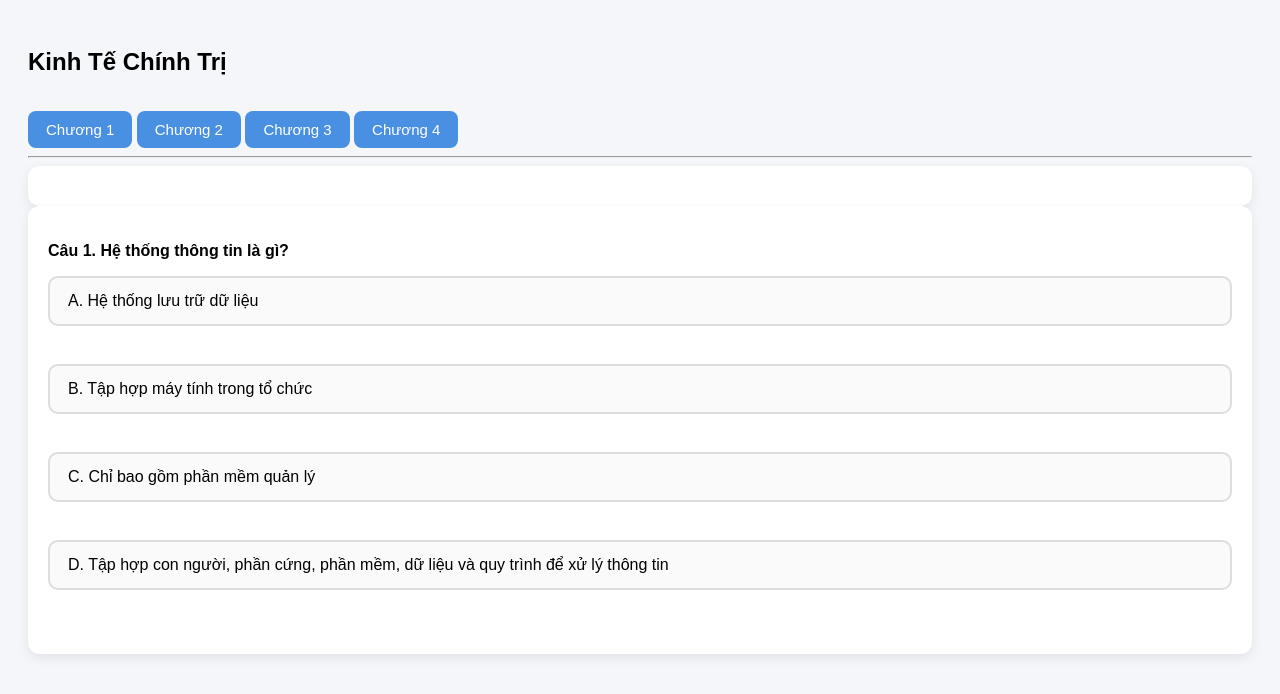
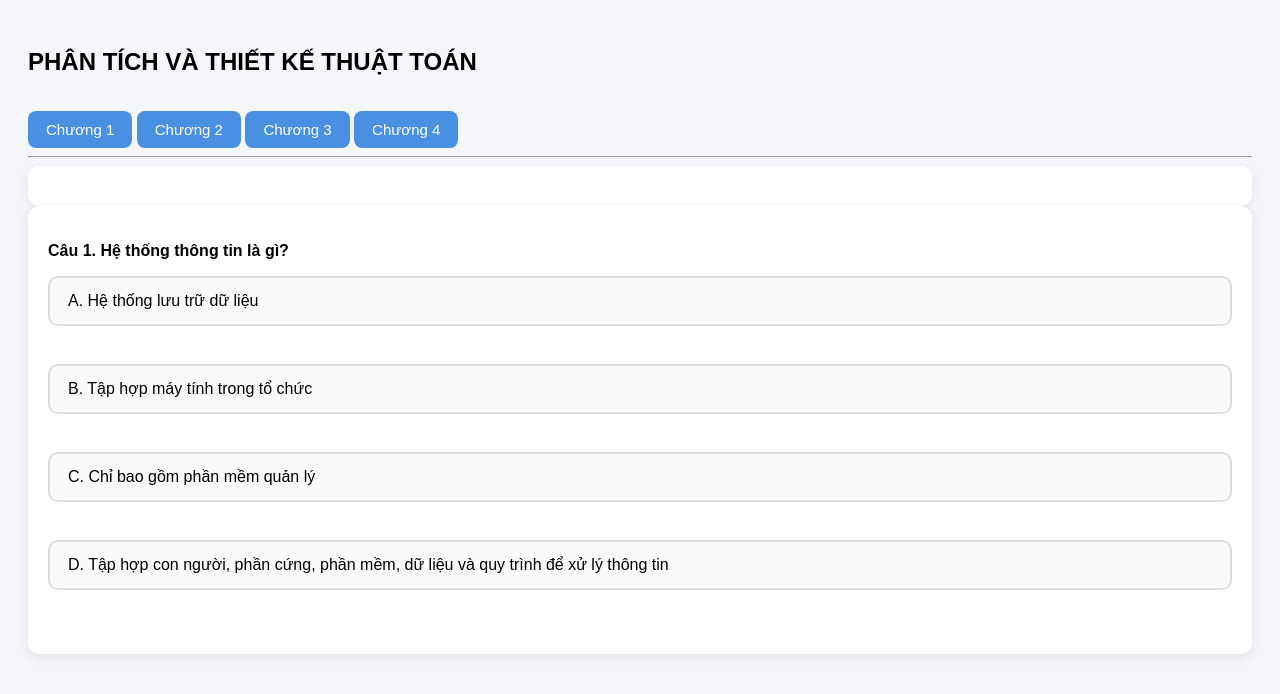
Before and after one commit to trangnguyentuong08042006-cmd/ONTHI, a plain HTML site: page index.html in a window 1280 px wide. Drawn offline with Linux system fonts and the light colour scheme; a script that the page names is missing.

Commit message:
Update index.html

```diff
--- a/index.html
+++ b/index.html
@@ -7,7 +7,7 @@
 </head>
 <body>
 
-    <h2>Kinh Tế Chính Trị</h2>
+    <h2>PHÂN TÍCH VÀ THIẾT KẾ THUẬT TOÁN</h2>
 
     <div id="menu">
         <button onclick="loadChapter(1)">Chương 1</button>
```
